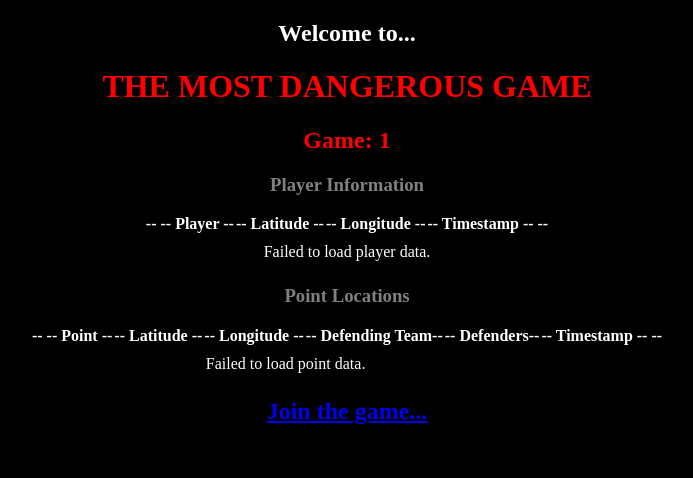
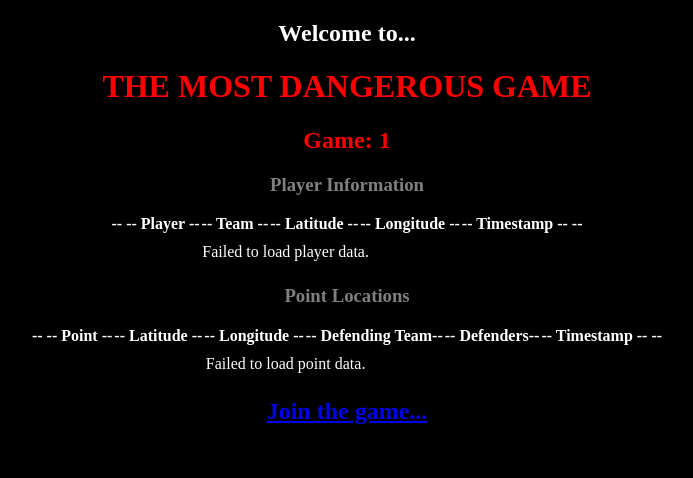
Before and after one commit to Peyton3995/themostdangerousgame, a Flask app: page /display_game/1 in a window 1280 px wide. Shown: the top 478 px of the page, without its empty margins (293-986 px from the left). Run offline with Flask 3, Linux system fonts and the light colour scheme.

Commit message:
add team column to player display

```diff
--- a/static/gameDisplay.js
+++ b/static/gameDisplay.js
@@ -32,6 +32,7 @@ async function loadGamePositions() {
                 const row = document.createElement('tr');
                 row.innerHTML = `
                     <td>${p.user_id}</td>
+                    <td>${p.team_id}</td>
                     <td>${p.latitude}</td>
                     <td>${p.longitude}</td>
                     <td>${p.timestamp}</td>
--- a/templates/display.html
+++ b/templates/display.html
@@ -34,6 +34,7 @@
             <thead>
                 <tr>
                     <th>-- -- Player --</th>
+                    <th>-- Team --</th>
                     <th>-- Latitude --</th>
                     <th>-- Longitude --</th>
                     <th>-- Timestamp -- --</th>
```
